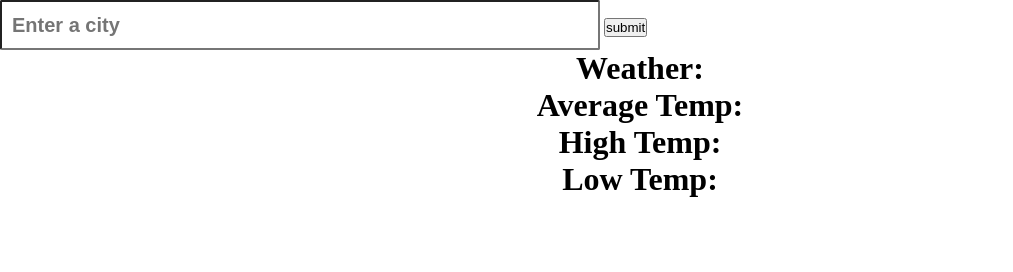
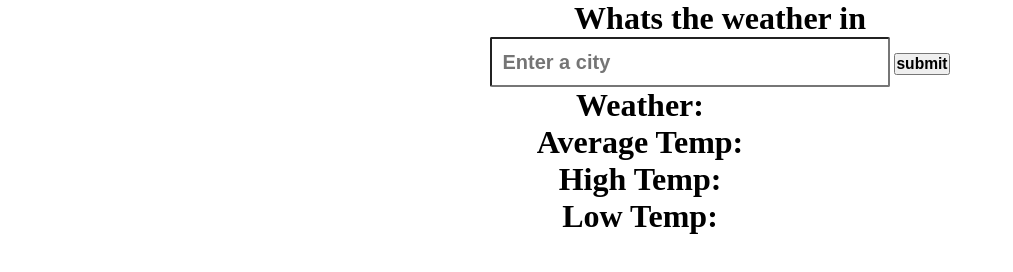
Before and after one commit to GavinLawhead/6.-Weather-App, a plain HTML site: page index.html in a window 1280 px wide. Shown: the whole page, without its empty margins (0-1013 px from the left). Drawn offline with Linux system fonts and the light colour scheme.

Commit message:
finsih the positioning

```diff
--- a/index.html
+++ b/index.html
@@ -7,11 +7,15 @@
     <title>Webb App</title>
   </head>
   <body>
-    <div>
+    <div class="in">
+      <h1>Whats the weather in</h1>
       <input type="text" class="inputValue" placeholder="Enter a city" />
-      <button value="Submit" class="button" onclick="thisfunc()">submit</button>
+      <button value="Submit" class="button" onclick="thisfunc()">
+        <h3>submit</h3>
+      </button>
     </div>
 
+    <div class="out">
       <div class="display">
         <h1 class="name"></h1>
         <h1>
@@ -32,6 +36,7 @@
           <p class="lowtemp"></p>
         </h1>
       </div>
+    </div>
     <script src="script.js"></script>
   </body>
 </html>
--- a/script.js
+++ b/script.js
@@ -11,7 +11,7 @@ function thisfunc() {
       averagetemp = location.main.temp;
       hightemp = location.main.temp_max;
       lowtemp = location.main.temp_min;
-      weatherdesc = location.weather.description;
+      weatherdesc = location.weather[0].description;
       console.log(location);
       document.querySelector(".temp").innerText = averagetemp;
       document.querySelector(".hightemp").innerText = hightemp;
@@ -20,3 +20,19 @@ function thisfunc() {
     })
     .catch((error) => console.log("error"));
 }
+
+// {
+//   "coord":{"lon":-80.1937,"lat":25.7743},
+//   "weather":[{"id":801,"main":"Clouds","description":"few clouds","icon":"02d"}],
+//   "base":"stations",
+//   "main":{"temp":80.87,"feels_like":88.3,"temp_min":77.02,
+//   "temp_max":84.99,"pressure":1014,"humidity":91},
+//   "visibility":10000,
+//   "wind":{"speed":0,"deg":0},
+//   "clouds":{"all":20},
+//   "dt":1660653184,
+//   "sys":{"type":2,"id":2009435,"country":"US","sunrise":1660647261,"sunset":1660694161},
+//   "timezone":-14400,
+//   "id":4164138,
+//   "name":"Miami",
+//   "cod":200}
--- a/style.css
+++ b/style.css
@@ -12,7 +12,7 @@ body{
 }
 input[type="text"]{
     height: 50px;
-    width:600px;
+    width:400px;
     background: e7e7e7;
     font-family: sans-serif;
     font-weight: bold;
@@ -33,3 +33,13 @@ button[type="submit"]{
 .display{
     text-align: center;
 }
+.in{
+    margin-left:400px;
+    width: 50%;
+    /* position: absolute; */
+    display: inline-block;
+text-align: center;
+}
+.out{
+
+}
```
Lines whose indentation alone changed are shown as unchanged.
